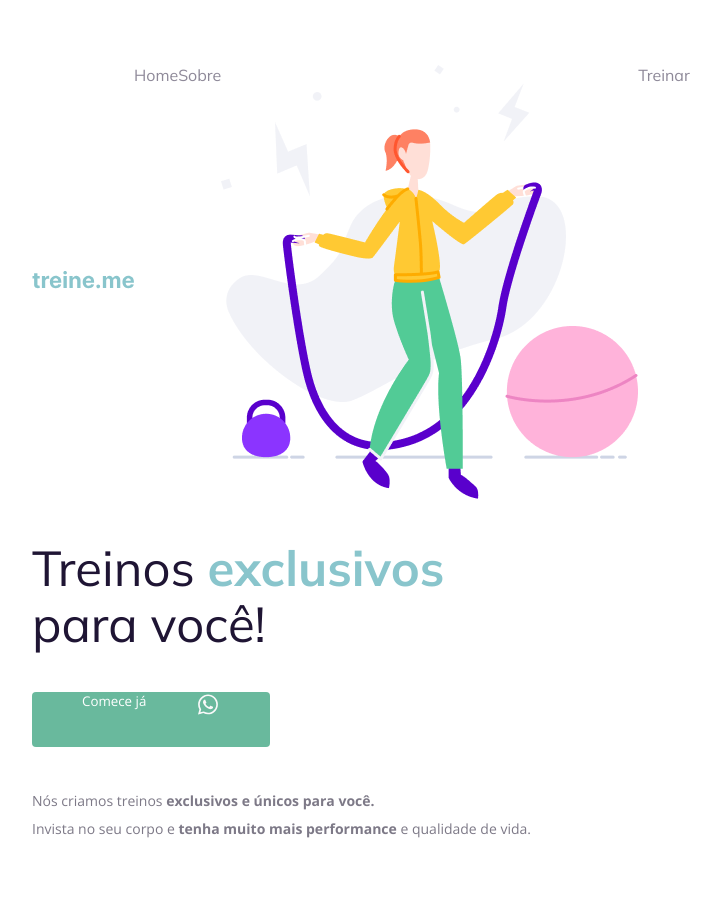
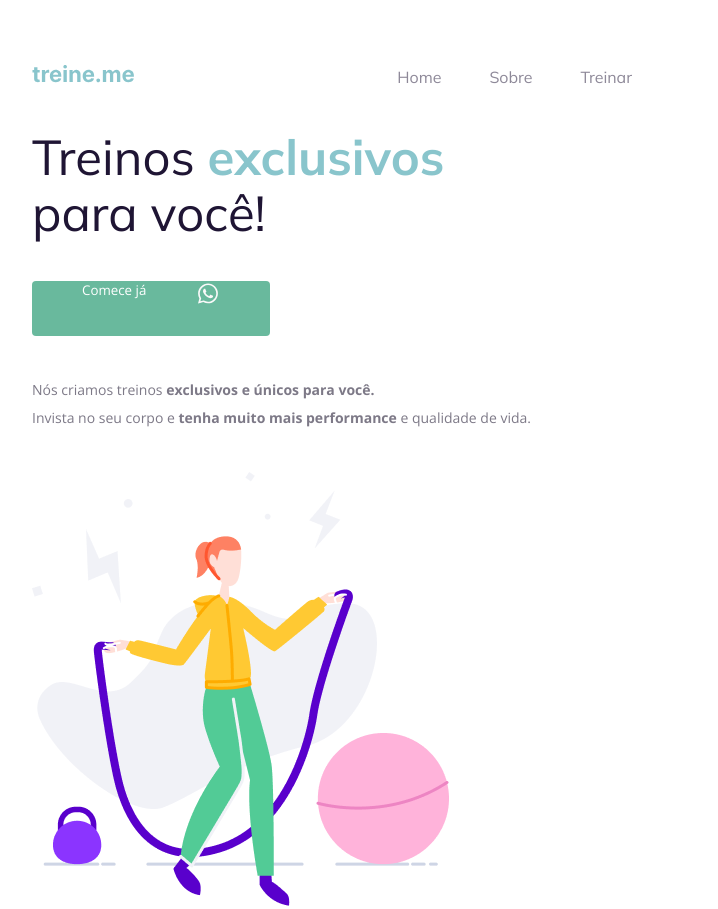
Before and after one commit to gabriel-assana/Treine.me, a plain HTML site: page index.html in a window 1280 px wide. Shown: the top 909 px of the page, without its empty margins (308-1026 px from the left). Drawn offline with nearby package versions, Linux system fonts and the light colour scheme.

Commit message:
Nav do layout finalizada

```diff
--- a/index.html
+++ b/index.html
@@ -22,12 +22,11 @@
           <ul>
             <li><a href="#">Home</a></li>
             <li><a href="#">Sobre</a></li>
-            <img src="images/img.png" alt="Desenho de uma mulher pulando corta numa academia.">
             <li><a href="#">Treinar</a></li>
           </ul>
-      </nav>
+        </nav>
 
-      <main>
+        <main>
           <section>
             <h1>Treinos <span>exclusivos</span> para você!</h1>
             <button>
@@ -40,6 +39,7 @@
               Nós criamos treinos <strong>exclusivos e únicos para você.</strong></br>
               Invista no seu corpo e <strong>tenha muito mais performance</strong> e qualidade de vida.
             </p>
+            <img src="images/img.png" alt="Desenho de uma mulher pulando corta numa academia.">
 
           </section>
 
--- a/style.css
+++ b/style.css
@@ -16,7 +16,7 @@ body {
 
   nav {
     display: flex;
-    justify-content: start;
+    justify-content: space-between;
     align-items: center;
 
     margin-bottom: 15px;
@@ -25,6 +25,7 @@ body {
   ul {
     display: flex;
     list-style: none;
+    gap: 48px;
     margin: 0;
     padding: 0;
   }
@@ -42,6 +43,12 @@ body {
     font-weight: bold;
     opacity: 1;
   }
+
+
+  li + li {
+
+  }
+
 
   h1,
   ul {
```
